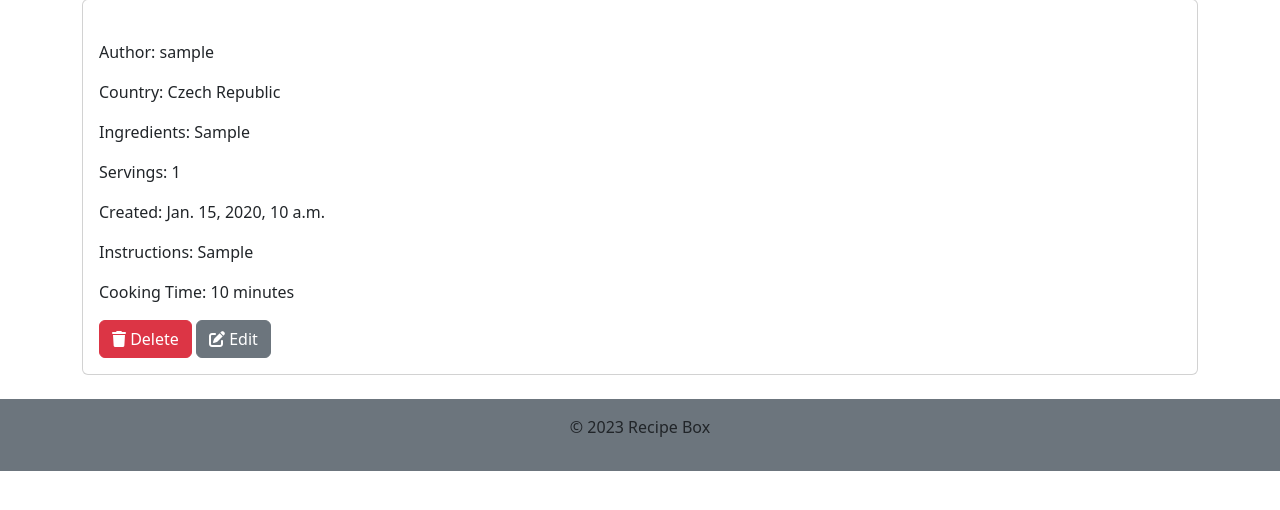
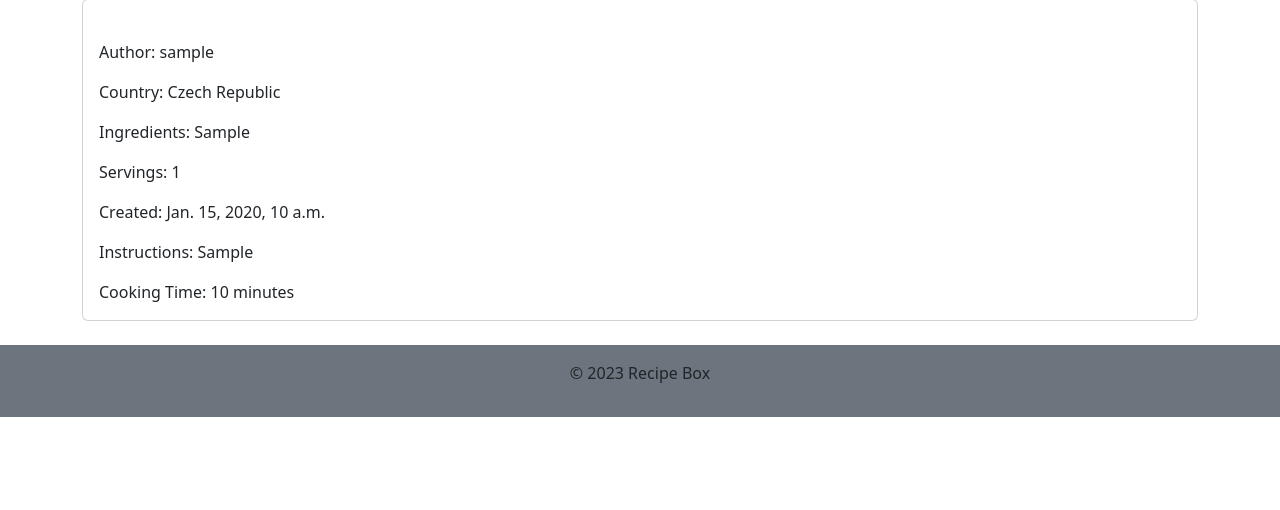
Before and after one commit to shywn-mrk/recipe-box, a Django app: page /recipes/1/ in a window 1280 px wide. Shown: the part 143-653 px from the top of the page. Run offline with Django 4.2, Linux system fonts and the light colour scheme; tables that the repository leaves empty hold one stand-in row (values such as "Sample post"); some libraries are stand-ins or nearby versions.

Commit message:
Fix only the user can see delete and edit in recipes:detail

```diff
--- a/recipes/templates/recipes/recipe-detail.html
+++ b/recipes/templates/recipes/recipe-detail.html
@@ -18,8 +18,10 @@
             <p class="card-text">Created: {{ recipe.created_at }}</p>
             <p class="card-text">Instructions: {{ recipe.method }}</p>
             <p class="card-text">Cooking Time: {{ recipe.cook_duration_minutes }} minutes</p>
-            <a href="" class="btn btn-danger"><i class="fa-solid fa-trash"></i> Delete</a>
-            <a href="" class="btn btn-secondary"><i class="fa-solid fa-pen-to-square"></i> Edit</a>
+            {% if request.user == recipe.user %}
+                <a href="" class="btn btn-danger"><i class="fa-solid fa-trash"></i> Delete</a>
+                <a href="" class="btn btn-secondary"><i class="fa-solid fa-pen-to-square"></i> Edit</a>
+            {% endif %}
         </div>
     </div>
 {% endblock content %}
```
